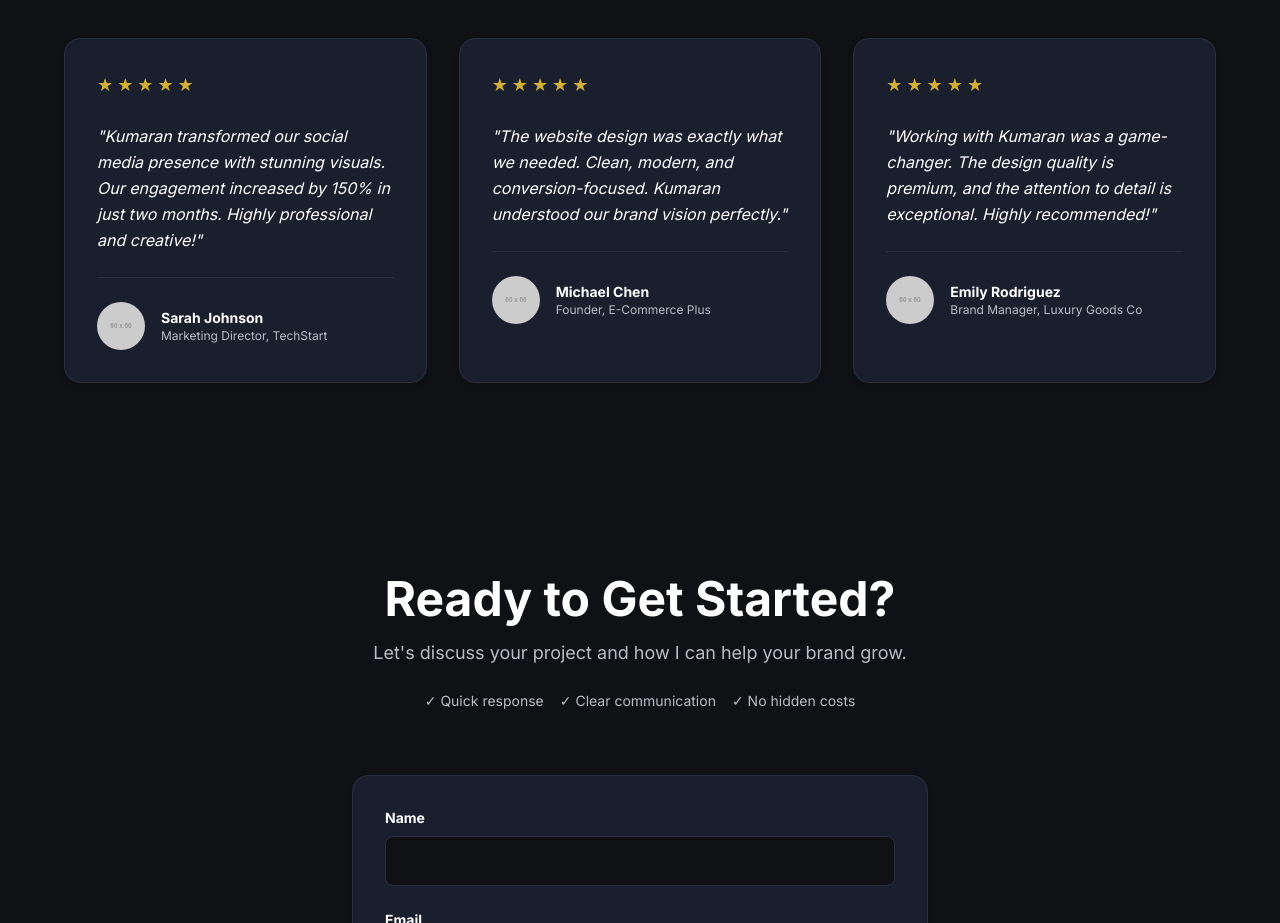
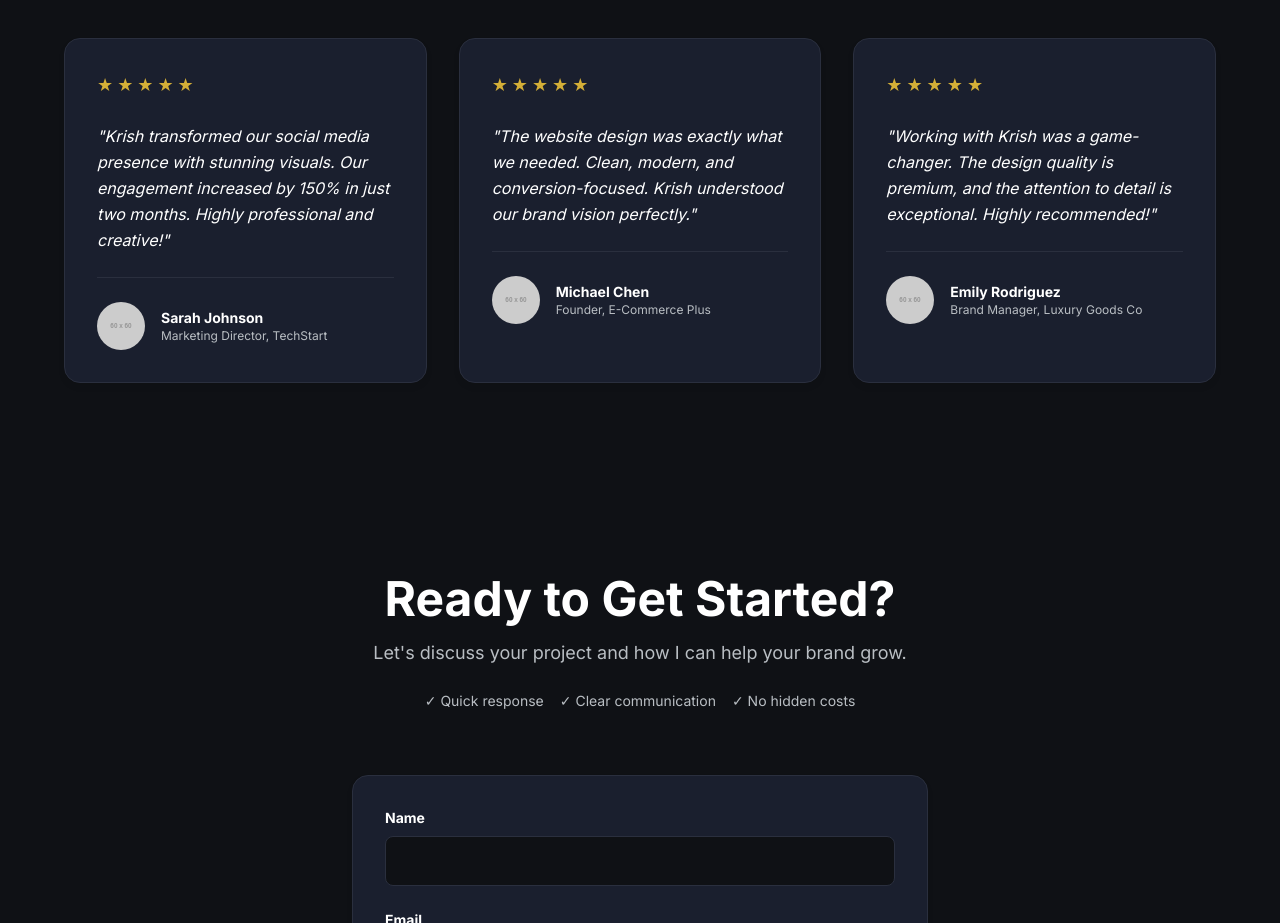
Before and after one commit to kumaran1223/Portfolio-react, a React (Vite) app: page / in a window 1280 px wide. Shown: the part 7580-8503 px from the top of the page. Built offline with nearby package versions, Linux system fonts and the light colour scheme.

Commit message:
Update Testimonials.jsx

```diff
--- a/src/components/Testimonials.jsx
+++ b/src/components/Testimonials.jsx
@@ -7,19 +7,19 @@ const Testimonials = () => {
     {
       name: 'Sarah Johnson',
       role: 'Marketing Director, TechStart',
-      text: 'Kumaran transformed our social media presence with stunning visuals. Our engagement increased by 150% in just two months. Highly professional and creative!',
+      text: 'Krish transformed our social media presence with stunning visuals. Our engagement increased by 150% in just two months. Highly professional and creative!',
       avatar: 'https://placehold.co/60x60/D4AF37/0F1115?text=SJ',
     },
     {
       name: 'Michael Chen',
       role: 'Founder, E-Commerce Plus',
-      text: 'The website design was exactly what we needed. Clean, modern, and conversion-focused. Kumaran understood our brand vision perfectly.',
+      text: 'The website design was exactly what we needed. Clean, modern, and conversion-focused. Krish understood our brand vision perfectly.',
       avatar: 'https://placehold.co/60x60/D4AF37/0F1115?text=MC',
     },
     {
       name: 'Emily Rodriguez',
       role: 'Brand Manager, Luxury Goods Co',
-      text: 'Working with Kumaran was a game-changer. The design quality is premium, and the attention to detail is exceptional. Highly recommended!',
+      text: 'Working with Krish was a game-changer. The design quality is premium, and the attention to detail is exceptional. Highly recommended!',
       avatar: 'https://placehold.co/60x60/D4AF37/0F1115?text=ER',
     },
   ];
```
